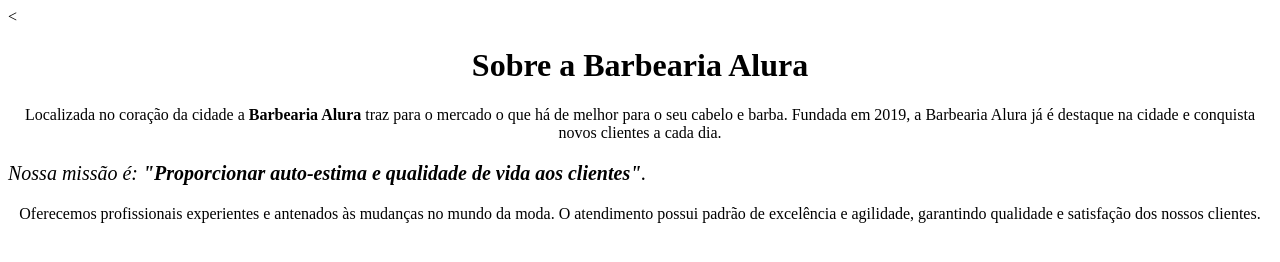
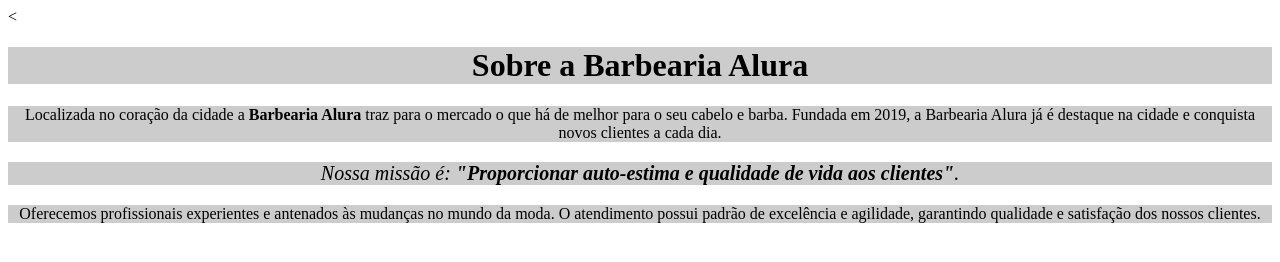
Before and after one commit to IsabelyConte/barbeariaalura-, a plain HTML site: page index.html in a window 1280 px wide. Drawn offline with Linux system fonts and the light colour scheme.

Commit message:
Quinta edição.

```diff
--- a/index.html
+++ b/index.html
@@ -3,17 +3,23 @@
    <head>
       <meta charset="UTF-8">
       <<title>Barbearia Alura</title>
+       <link rel="stylesheet"href="style.css">
+      <style>
+
+      </style>
+
    </head>
+
    <body>
-     <h1 style="text-align: center">Sobre a Barbearia Alura</h1>
+       <h1 style="text-align: center; background: #CCCCCC">Sobre a Barbearia Alura</h1>
 
-     <p style="text-align: center">Localizada no coração da cidade a <strong>Barbearia Alura</strong> traz para o mercado o que há de melhor para o seu cabelo e barba.
-       Fundada em 2019, a Barbearia Alura já é destaque na cidade e conquista novos clientes a cada dia.
+       <p>Localizada no coração da cidade a <strong>Barbearia Alura</strong> traz para o mercado o que há de melhor para o seu cabelo e barba.
+       Fundada em 2019, a Barbearia Alura já é destaque na cidade e conquista novos clientes a cada dia.</p>
 
-     <p style="font-size: 20px"><em>Nossa missão é:<strong> "Proporcionar auto-estima e qualidade de vida aos clientes"</strong>.</em></p>
+        <p style="font-size: 20px"><em>Nossa missão é:<strong> "Proporcionar auto-estima e qualidade de vida aos clientes"</strong>.</em></p>
 
-     <p style="text-align: center">Oferecemos profissionais experientes e antenados às mudanças no mundo da moda. O atendimento possui padrão de
+       <p>Oferecemos profissionais experientes e antenados às mudanças no mundo da moda. O atendimento possui padrão de
        excelência e agilidade, garantindo qualidade e satisfação dos nossos clientes.</p>
 
-   </body>
-   </html>
+    </body>
+  </html>
--- /dev/null
+++ b/style.css
@@ -0,0 +1,5 @@
+p{
+  text-align: center;
+  background: #CCCCCC
+
+}
```
